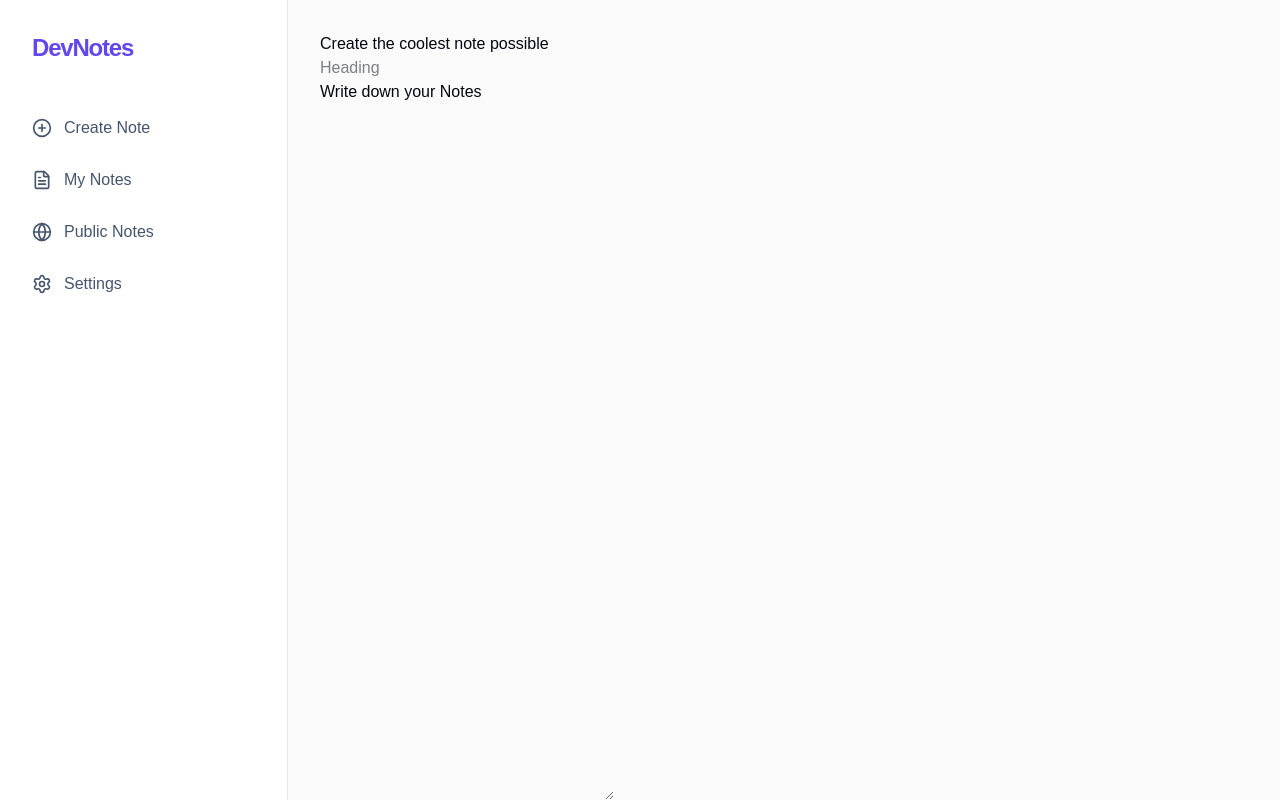
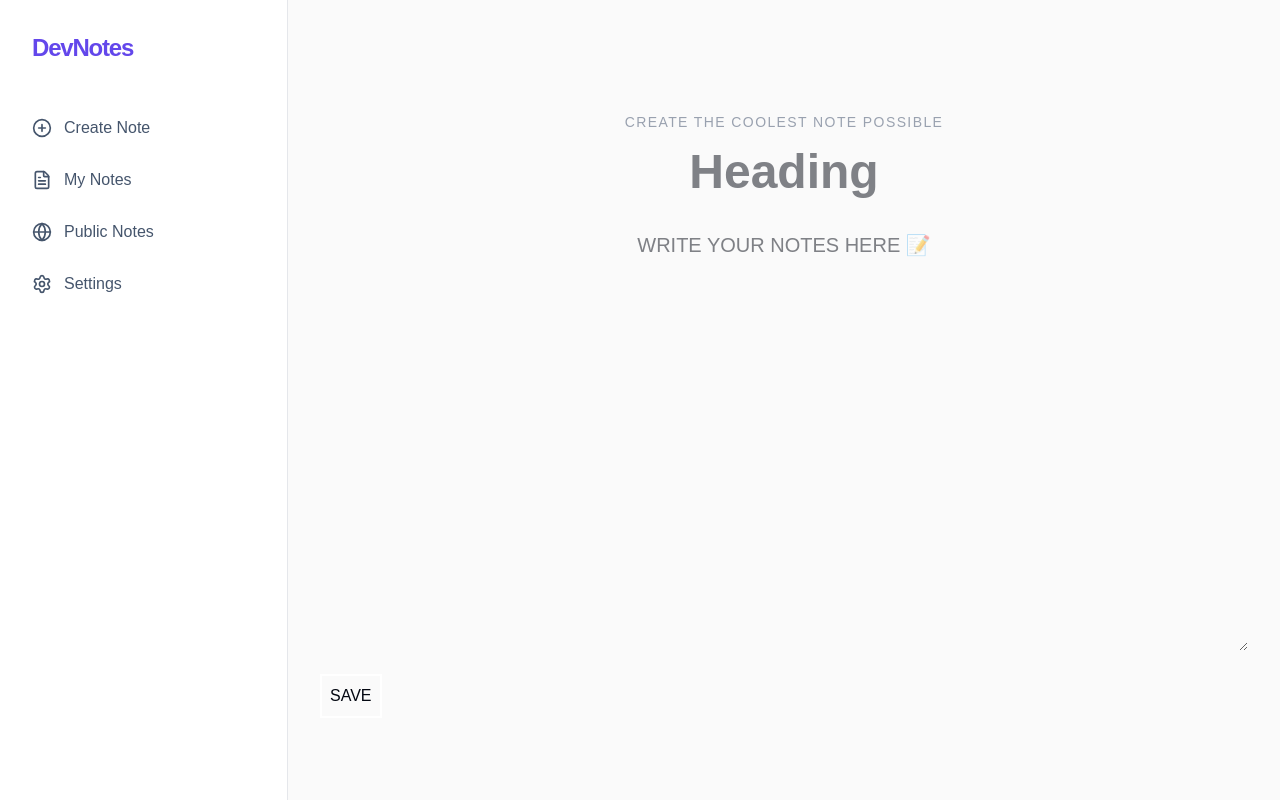
Before and after one commit to Sangramborude14/coolnotes, a Next.js app: page /notes/create in a window 1280 px wide. Built offline with nearby package versions, Linux system fonts and the light colour scheme.

Commit message:
setup MongoDB

```diff
--- a/app/notes/create/page.tsx
+++ b/app/notes/create/page.tsx
@@ -1,20 +1,26 @@
-export default function createNote(){
+export default function CreateNote(){
     return(
         <>
-        <h1>Create the coolest note possible</h1>
+       <div
+       className="flex flex-col items-center justify-start min-h-screen pt-20">
+         <h1 className="text-sm uppercase tracking-widest text-gray-400 text-center pb-3">
+            Create the coolest note possible
+            </h1>
         <div>
             <form>
-                <input type="text" id="heading" name="heading" placeholder="Heading"/>
-                <br/>
-                <textarea rows={30} cols={30}>
-                    Write down your Notes
+                <input type="text" id="heading" name="heading" placeholder="Heading"
+                 className="border-none bg-transparent text-5xl font-bold
+                            focus:outline-none text-center w-full mb-8"/>
+
+                <textarea placeholder = "WRITE YOUR NOTES HERE 📝" rows={15} className="bg-transparent border-none focus:outline-none text-xl w-full max-w-6xl px-4 text-center">
                 </textarea>
-                <br/>
+
                 <div>
-                    <button type="submit" >SAVE</button>
+                    <button type="submit" className="border-2 border-white  hover:bg-primary mt-4 p-2 hover:scale-105 transition-all duration-200 transform ">SAVE</button>
                 </div>
             </form>
         </div>
+       </div>
         </>
     )
 }
--- a/app/page.tsx
+++ b/app/page.tsx
@@ -1,6 +1,7 @@
 import BarCard from "@/components/barCard";
+import Card from "@/components/Card";
+export default function Home() {
 
-export default function Home() {
   return (
    <>
    <div className="space-y-10">
@@ -17,15 +18,3 @@ export default function Home() {
    </>
   );
 }
-function Card({ heading, counter }: { heading: string; counter: string }){
-  return(
-    <>
-    <div className="bg-white/10 backdrop-blur-lg border border-white/10 rounded-2xl shadow-xl p-6">
-    <h1>{heading}</h1>
-    <div>
-      <span className="">{counter}</span>
-    </div>
-    </div>
-    </>
-  )
-}
--- /dev/null
+++ b/components/Card.tsx
@@ -0,0 +1,12 @@
+export default function Card({ heading, counter }: { heading: string; counter: string }){
+  return(
+    <>
+    <div className="bg-white/10 backdrop-blur-lg border border-white/10 rounded-2xl shadow-xl p-6 grid grid-cols-1 place-items-center ">
+    <h1 className="text-3xl pb-0">{heading}</h1>
+    <div>
+      <span className="text-red-300 font-bold text-8xl p ">{counter}</span>
+    </div>
+    </div>
+    </>
+  )
+}
--- a/components/barCard.tsx
+++ b/components/barCard.tsx
@@ -10,7 +10,7 @@ export default function BarCard({note1,note2,note3}:StuduHours){
     const getHeight = (hours: number) => (hours/maxHours) * 100
 
   return(
-    <div className="bg-white/10 backdrop-blur-md border border-white/20 rounded-3xl p-8 shadow-2xl w-80">
+    <div className="bg-white/10 backdrop-blur-md border border-white/20 rounded-3xl p-8 shadow-2xl w-90">
       <h1 className="text-white text-xl font-bold mb-6">Best Picks</h1>
       <div className="flex items-end justify-around h-40 gap-4 border-b border-white/20 pb-2">
          <Bar label="Note A" value={note1} height = {getHeight(note1) } color="bg-blue-500"/>
--- /dev/null
+++ b/lib/db.ts
@@ -0,0 +1,19 @@
+import mongoose from "mongoose";
+
+const MONGODB_URI = process.env.MONGODB_URI!;
+
+if(!MONGODB_URI) {
+    throw new Error(`Please define the MONGODB URI`);
+}
+
+let cached = (global as any).mongoose || {conn: null, promise: null};
+
+export async function connectToDatabase() {
+    if(cached.conn) return cached.conn;
+
+if(!cached.promise){
+cached.promise = mongoose.connect(MONGODB_URI).then((m) => m);
+}
+cached.conn = await cached.promise;
+return cached.conn;
+}
--- /dev/null
+++ b/lib/models/Note.ts
@@ -0,0 +1,13 @@
+
+const mongoose = require("mongoose")
+
+const NoteSchema = new mongoose.Schema({
+    username: {type: String,required: true,unique: false},
+    noteId: {type:String,required: true,unique: true},
+    heading:{type:String,required: true,unique: false},
+    content: {type:String,required: false,unique: false},
+    private: {type:Boolean,required: true,unique:false}
+
+})
+
+export const Note = mongoose.models.Note || mongoose.model("Note",NoteSchema,"DevNotes")
--- a/package.json
+++ b/package.json
@@ -9,6 +9,7 @@
     "lint": "eslint"
   },
   "dependencies": {
+    "better-auth": "^1.6.11",
     "next": "16.2.6",
     "react": "19.2.4",
     "react-dom": "19.2.4"
```
Also changed, not shown: app/api/router.ts (added), 1 other file (tests, documents, lock files or other folders).
